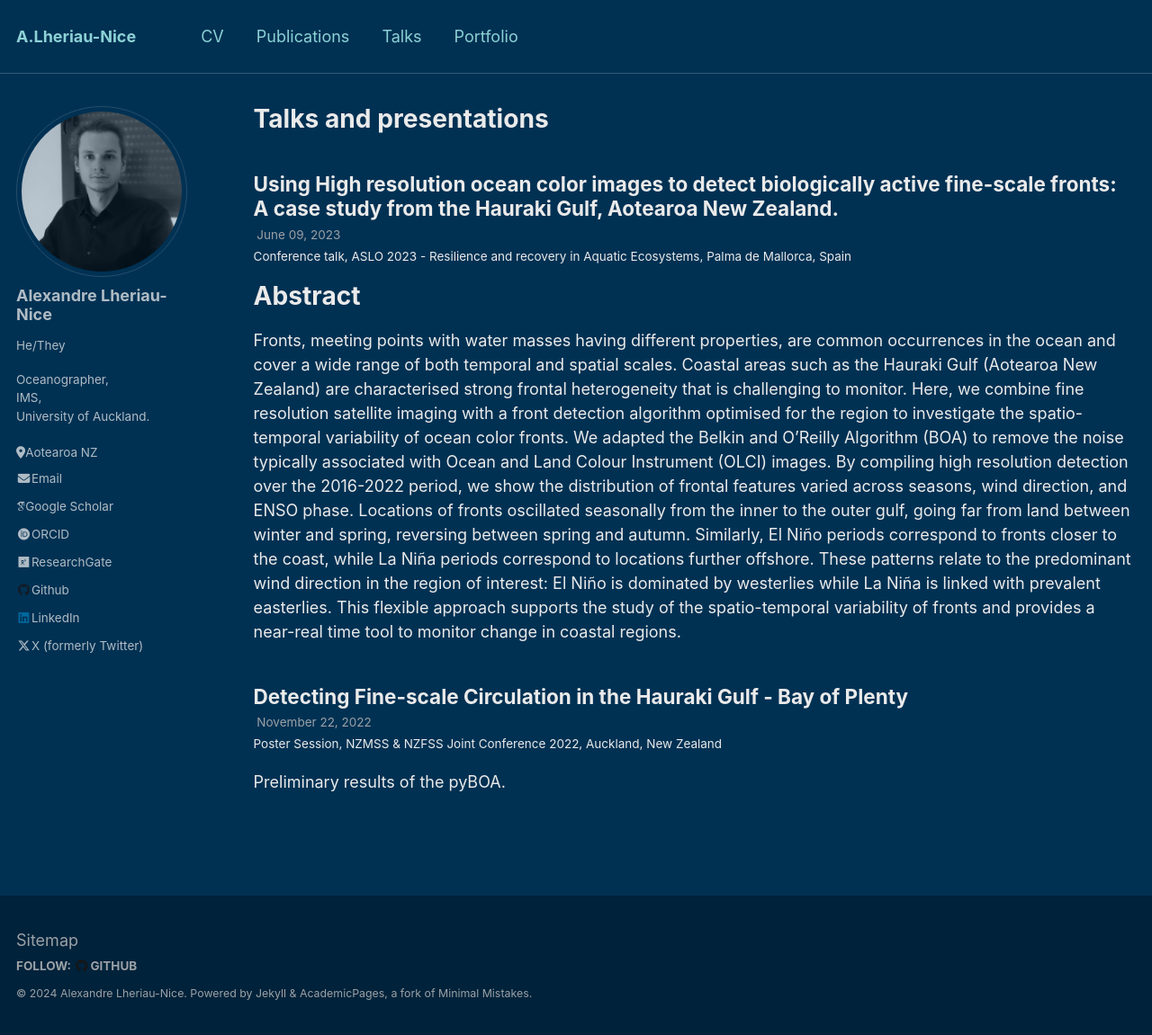
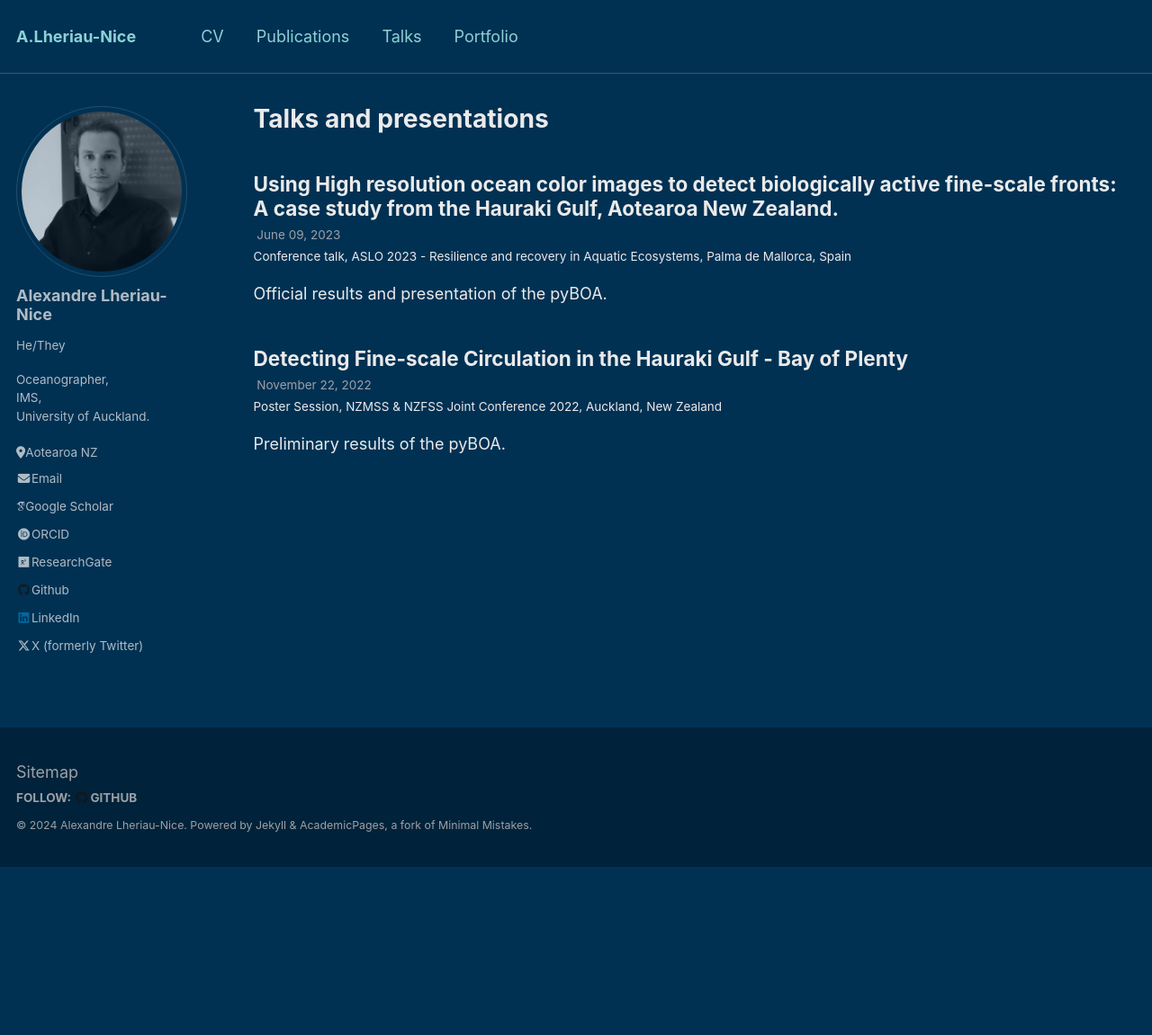
Before and after one commit to AlxLhrNc/AlxLhrNc.github.io, a Jekyll site: the page built from _pages/talks.html, in a window 1280 px wide and 1151 px high. Shown: the whole window at 90% size. Built offline with Jekyll 4.4.1, drawn with Linux system fonts in a browser that asks for light colours; some web fonts are replaced.

Commit message:
Update 2023_ASLO.md

```diff
--- a/_talks/2023_ASLO.md
+++ b/_talks/2023_ASLO.md
@@ -1,9 +1,10 @@
 ---
 title: "Using High resolution ocean color images to detect biologically active fine-scale fronts: A case study from the Hauraki Gulf, Aotearoa New Zealand."
 collection: talks
+excerpt: "Official results and presentation of the pyBOA."
 type: "Conference talk"
 permalink: /talks/2023_ASLO
-slidesurl: 'http://alxlhrnc.github.io/files/slides1.pdf'
+slidesurl: 'http://alxlhrnc.github.io/files/2023_06_09_ASLO.pdf'
 venue: "ASLO 2023 - Resilience and recovery in Aquatic Ecosystems"
 date: 2023-06-09
 location: "Palma de Mallorca, Spain"
```
